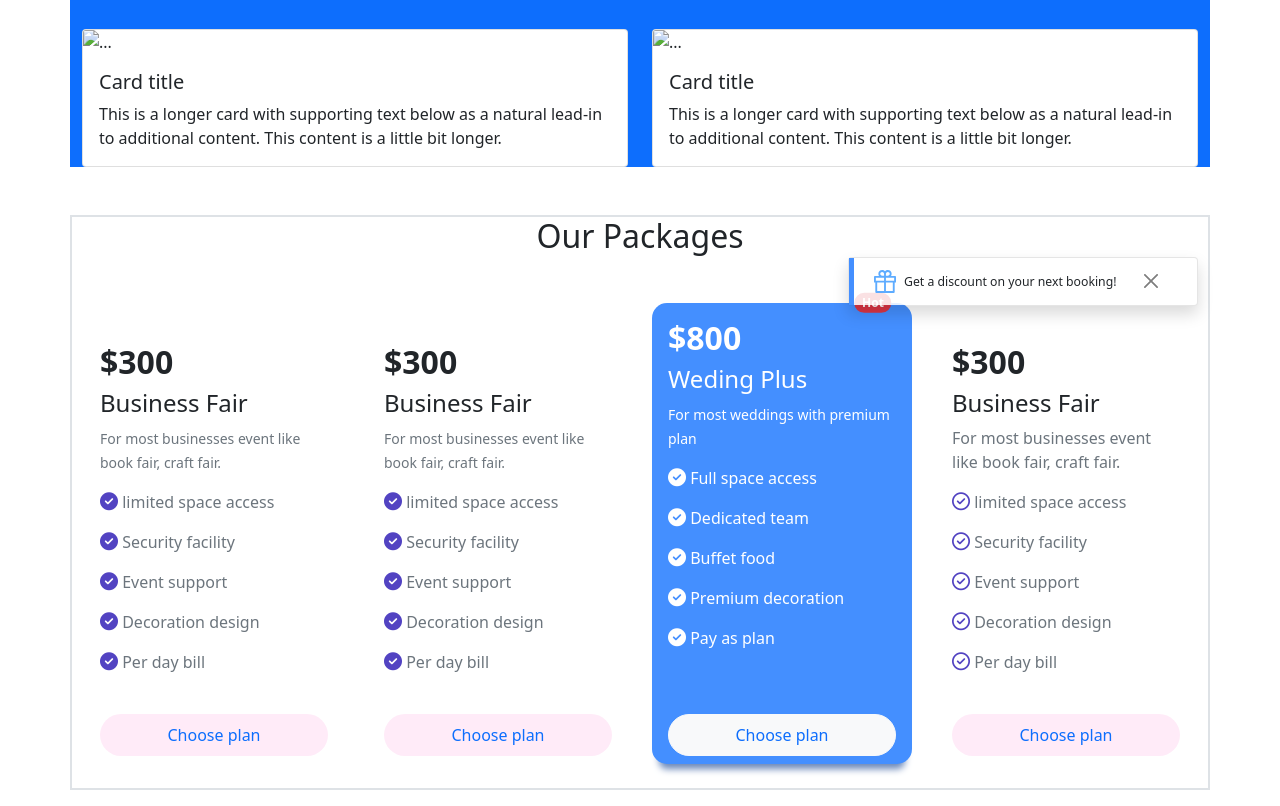
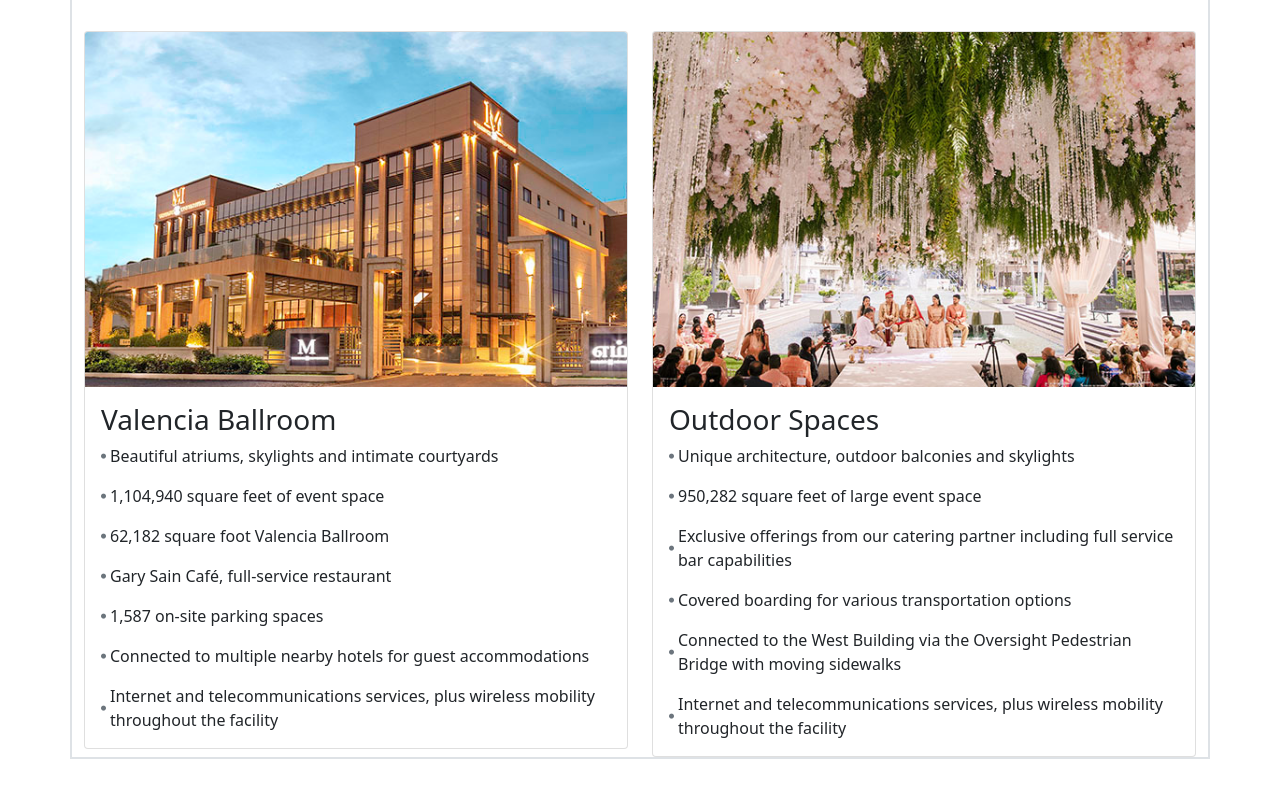
Before and after one commit to RawsonTabassum/assignment-03-convention-center, a plain HTML site: page index.html in a window 1280 px wide. Shown: the part 681-1487 px from the top of the page. Drawn offline with nearby package versions, Linux system fonts and the light colour scheme.

Commit message:
self section added

```diff
--- a/css/style.css
+++ b/css/style.css
@@ -4,6 +4,10 @@ body {
 
 .btn-plan {
   background-color: #ffebf8;
+}
+
+.fs-5px {
+  font-size: 5px;
 }
 
 .bg-card-highlight {
--- a/index.html
+++ b/index.html
@@ -25,7 +25,7 @@
                 <span class="navbar-toggler-icon"></span>
             </button>
               <div class="collapse navbar-collapse" id="navbarNav">
-                <ul class="navbar-nav">
+                <ul class="navbar-nav ms-auto">
                   <li class="nav-item">
                     <a class="nav-link active" aria-current="page" href="#">Home</a>
                   </li>
@@ -92,25 +92,75 @@
 
     <main>
         <!-- optional section, location/venue -->
-        <section class="container bg-primary my-5">
+        <section class="container border border-2 my-5">
           <h2 class="text-center mb-5 fw-semibold">Our Venue</h2>
 
           <div class="row row-cols-1 row-cols-md-2 g-4">
             <div class="col">
               <div class="card">
-                <img src="..." class="card-img-top" alt="...">
+                <img src="images/wcc-1.jpg" class="card-img-top" alt="...">
                 <div class="card-body">
-                  <h5 class="card-title">Card title</h5>
-                  <p class="card-text">This is a longer card with supporting text below as a natural lead-in to additional content. This content is a little bit longer.</p>
+                  <h3 class="card-title">Valencia Ballroom</h3>
+                  <p class="card-text d-flex align-items-center">
+                    <i class="fas fa-circle fs-5px text-muted me-1"></i>
+                    Beautiful atriums, skylights and intimate courtyards
+                  </p>
+                  <p class="card-text d-flex align-items-center">
+                    <i class="fas fa-circle fs-5px text-muted me-1"></i>
+                    1,104,940 square feet of event space
+                  </p>
+                  <p class="card-text d-flex align-items-center">
+                    <i class="fas fa-circle fs-5px text-muted me-1"></i>
+                    62,182 square foot Valencia Ballroom
+                  </p>
+                  <p class="card-text d-flex align-items-center">
+                    <i class="fas fa-circle fs-5px text-muted me-1"></i>
+                    Gary Sain Café, full-service restaurant
+                  </p>
+                  <p class="card-text d-flex align-items-center">
+                    <i class="fas fa-circle fs-5px text-muted me-1"></i>
+                    1,587 on-site parking spaces
+                  </p>
+                  <p class="card-text d-flex align-items-center">
+                    <i class="fas fa-circle fs-5px text-muted me-1"></i>
+                    Connected to multiple nearby hotels for guest accommodations
+                  </p>
+                  <p class="card-text d-flex align-items-center">
+                    <i class="fas fa-circle fs-5px text-muted me-1"></i>
+                    Internet and telecommunications services, plus wireless mobility throughout the facility
+                  </p>
                 </div>
               </div>
             </div>
             <div class="col">
               <div class="card">
-                <img src="..." class="card-img-top" alt="...">
+                <img src="images/wcc-2.jpg" class="card-img-top" alt="...">
                 <div class="card-body">
-                  <h5 class="card-title">Card title</h5>
-                  <p class="card-text">This is a longer card with supporting text below as a natural lead-in to additional content. This content is a little bit longer.</p>
+                  <h3 class="card-title">Outdoor Spaces</h3>
+                  <p class="card-text d-flex align-items-center">
+                    <i class="fas fa-circle fs-5px text-muted me-1"></i>
+                    Unique architecture, outdoor balconies and skylights
+                  </p>
+                  <p class="card-text d-flex align-items-center">
+                    <i class="fas fa-circle fs-5px text-muted me-1"></i>
+                    950,282 square feet of large event space
+                  </p>
+                  <p class="card-text d-flex align-items-center">
+                    <i class="fas fa-circle fs-5px text-muted me-1"></i>
+                    Exclusive offerings from our catering partner including full service bar capabilities
+                  </p>
+                  <p class="card-text d-flex align-items-center">
+                    <i class="fas fa-circle fs-5px text-muted me-1"></i>
+                    Covered boarding for various transportation options
+                  </p>
+                  <p class="card-text d-flex align-items-center">
+                    <i class="fas fa-circle fs-5px text-muted me-1"></i>
+                    Connected to the West Building via the Oversight Pedestrian Bridge with moving sidewalks
+                  </p>
+                  <p class="card-text d-flex align-items-center">
+                    <i class="fas fa-circle fs-5px text-muted me-1"></i>
+                    Internet and telecommunications services, plus wireless mobility throughout the facility
+                  </p>
                 </div>
               </div>
             </div>
@@ -282,7 +332,7 @@
                 </div>
               </div>
 
-              <div class="toast show" role="alert" aria-live="assertive" aria-atomic="true" style="position: absolute; top: 40px; right: 10px;">
+              <div class="toast show" role="alert" aria-live="assertive" aria-atomic="true" style="position: absolute; top: 35px; right: 10px;">
                 <div class="toast-body d-flex align-items-center border-blue">
                   <img class="mx-2" src="icons/Vector.svg" alt="">
                   <span><small>Get a discount on your next booking!</small></span>
```
Also changed, not shown: images/wcc-1.jpg (added), images/wcc-2.jpg (added).
